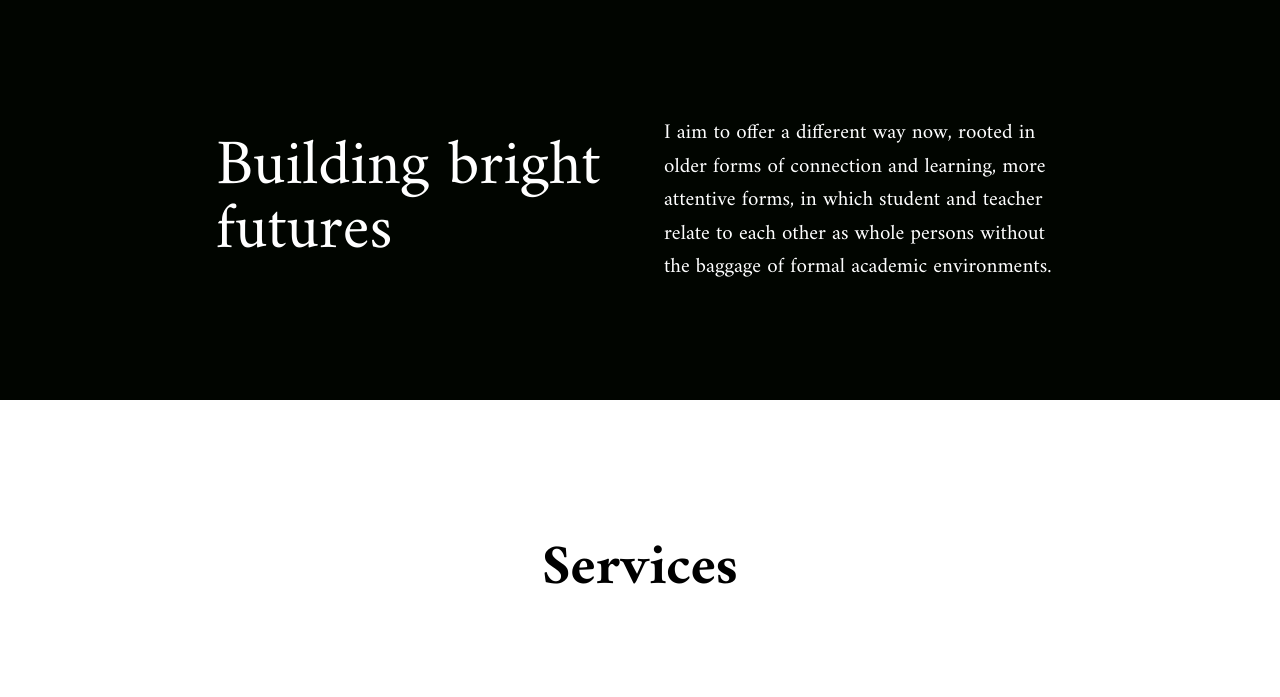
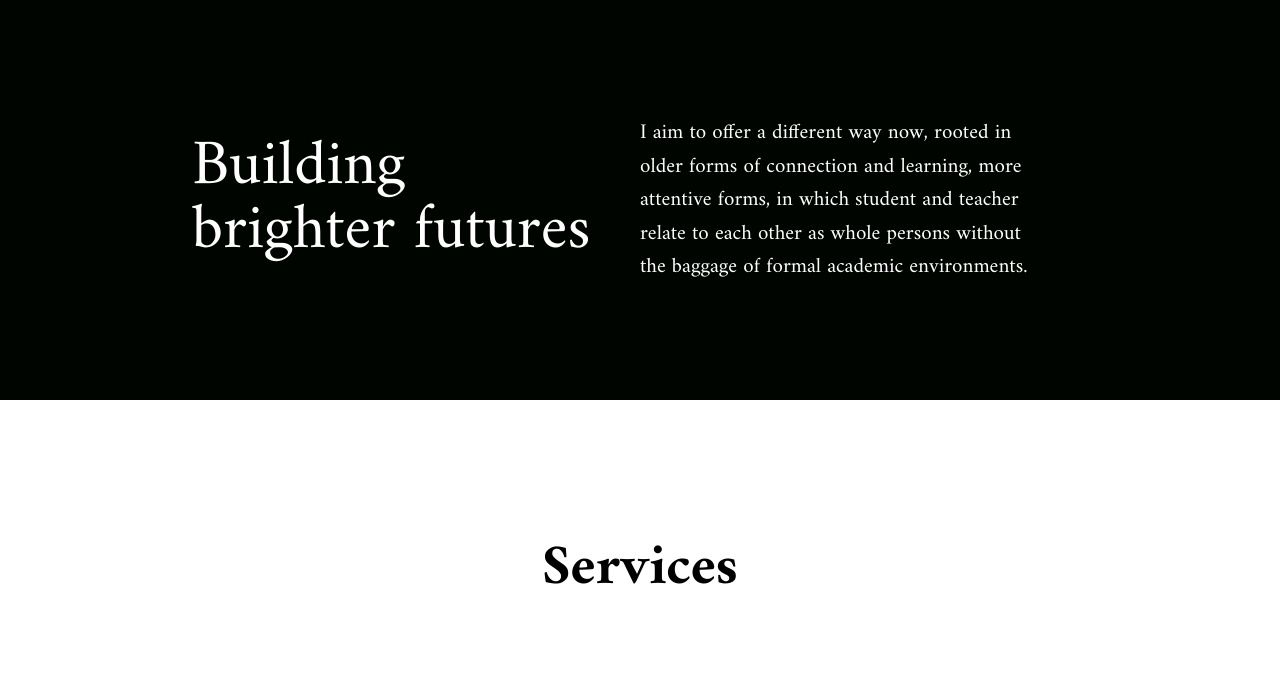
Before and after one commit to aaronzomback/zevprep, a Jekyll site: the page built from index.html, in a window 1280 px wide. Shown: the part 722-1419 px from the top of the page. Built offline with Jekyll 4.4.1, drawn with Linux system fonts in a browser that asks for light colours; nearby versions of some CDN libraries; grey boxes are pictures that could not be loaded.

Commit message:
brighter futures

```diff
--- a/_sass/_about.scss
+++ b/_sass/_about.scss
@@ -11,7 +11,6 @@ section.about {
   display: -ms-flexbox;
   display: flex;
   flex-wrap: wrap;
-  grid-gap: 48px;
   justify-content: center;
   margin-top: 120px;
   align-items:flex-start;
@@ -23,4 +22,5 @@ div.about-paragraph {
   font-family: "amiri";
   font-size: 21px;
   width: 500px;
+  margin-left: 48px;
 }
--- a/_sass/_index.scss
+++ b/_sass/_index.scss
@@ -47,7 +47,7 @@ section.index-post-hero {
   display: flex;
   justify-content: center;
   align-items: center;
-  gap: 48px;
+  // gap: 48px;
   background-color: #010500;
   color: white;
   font-family: "Amiri";
@@ -55,6 +55,7 @@ section.index-post-hero {
   div {
     width: 400px;
     line-height: 1;
+    margin-right: 48px;
 
     h2 {
         font-weight: 400;
--- a/index.html
+++ b/index.html
@@ -21,7 +21,7 @@ layout: default
 
 <section class="index-post-hero">
 <div class="">
-  <h2>Building bright futures</h2>
+  <h2>Building brighter futures</h2>
 </div>
 <div class="">
   <p>I aim to offer a different way now, rooted in older forms of connection and learning, more attentive forms, in which student and teacher relate to each other as whole persons without the baggage of formal academic environments.</p>
```
